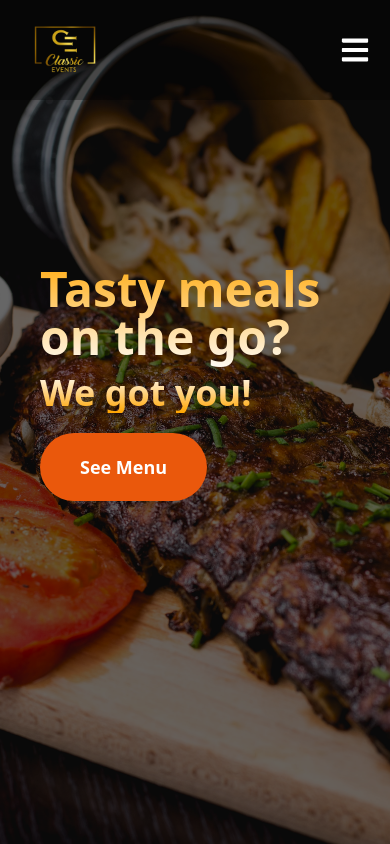
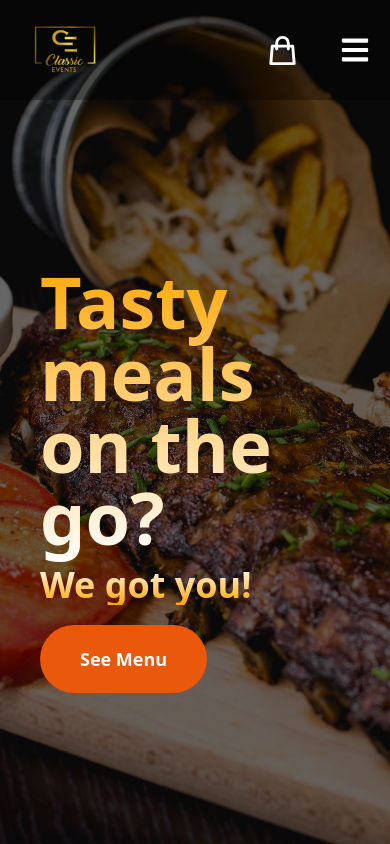
Before and after one commit to vicowiti/classic-foods-app, a React (Vite) app in the folder frontend/: page / in a window 390 px wide. Shown: the top 844 px of the page. Built offline with nearby package versions, Linux system fonts and the light colour scheme.

Commit message:
subtle ui enhancements

```diff
--- a/frontend/src/components/Hero.jsx
+++ b/frontend/src/components/Hero.jsx
@@ -7,7 +7,7 @@ const Hero = () => {
     <section className="relative w-full">
       <div className="hero opacity-40 h-screen relative "></div>
       <div className="absolute left-10 lg:left-28 top-[30%] font-bold text-4xl  text-">
-        <h1 className="text-5xl py-3 lg:text-8xl grad-text">
+        <h1 className="text-7xl py-3 md:text-8xl grad-text">
           Tasty meals <br /> on the go?
         </h1>
         <p className="lg:text-6xl grad-text2">We got you!</p>
--- a/frontend/src/components/Navbar.jsx
+++ b/frontend/src/components/Navbar.jsx
@@ -26,21 +26,32 @@ const Navbar = () => {
         </Link>
       </div>
       <div className="hidden lg:flex gap-10 text-2xl font-extrabold pr-12">
-        <Link to="/cart" className="hover:text-orange-400 duration-1000">
+        <Link to="/cart" className=" hover:text-orange-400 duration-1000">
           <HiOutlineShoppingBag size={35} />
         </Link>
-        <Link to="/login" className="hover:text-orange-400 duration-1000">
+
+        <Link
+          to="/login"
+          className=" hidden lg:flex hover:text-orange-400 duration-1000"
+        >
           Login
         </Link>
-        <Link to="/register" className="hover:text-orange-400 duration-1000">
+        <Link
+          to="/register"
+          className=" hidden lg:flex  hover:text-orange-400 duration-1000"
+        >
           Sign Up
         </Link>
       </div>
-      <div
-        className=" lg:hidden z-[99999]"
-        onClick={() => setmobileMenu(!mobileMenu)}
-      >
-        {mobileMenu ? <FaTimes size={30} /> : <FaBars size={30} />}
+      <div className="flex items-center gap-10 lg:hidden z-[99999]">
+        <div className="block lg:hidden">
+          <Link to="/cart" className=" hover:text-orange-400 duration-1000">
+            <HiOutlineShoppingBag size={35} />
+          </Link>
+        </div>
+        <div onClick={() => setmobileMenu(!mobileMenu)}>
+          {mobileMenu ? <FaTimes size={30} /> : <FaBars size={30} />}
+        </div>
       </div>
       {/* //Mobile Slider */}
       <div
```
